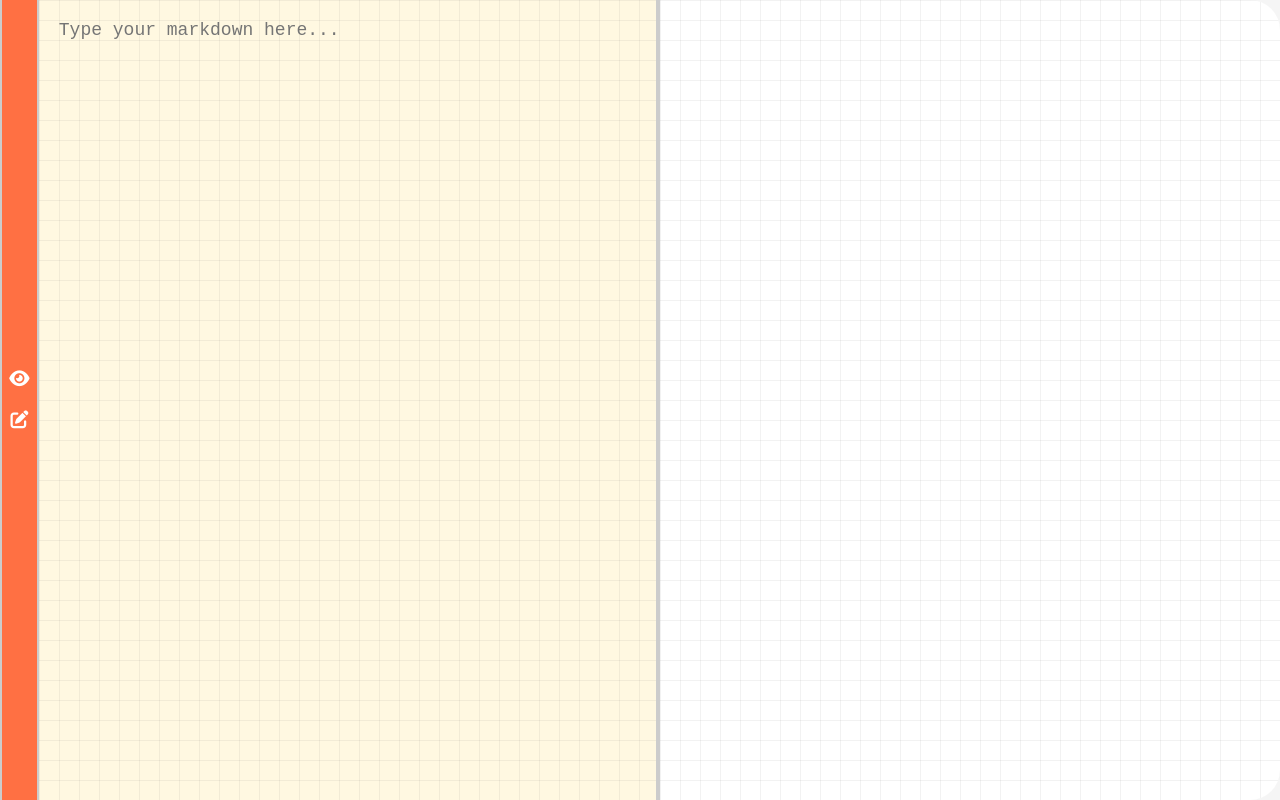
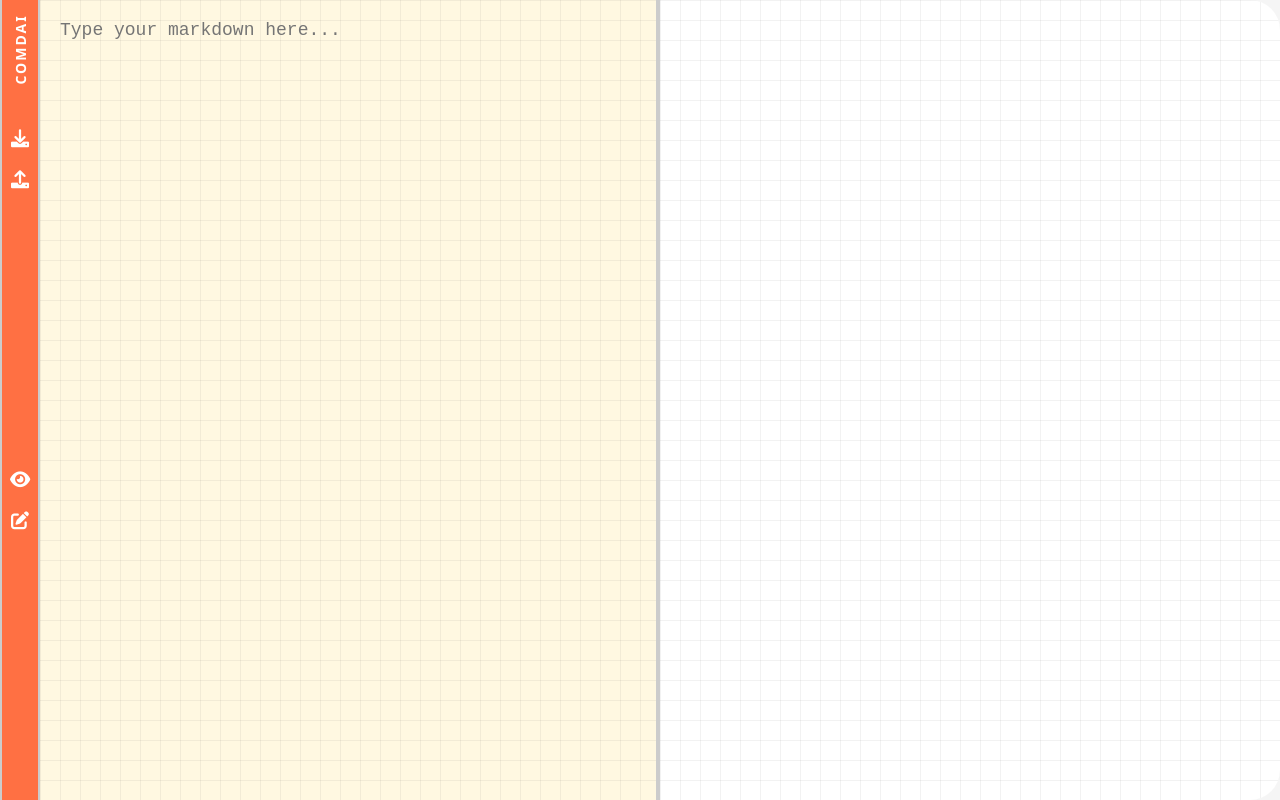
Before and after one commit to HvostchedUser/comdai, a Flask app: page / in a window 1280 px wide. Run offline with Flask 3, Linux system fonts and the light colour scheme; some libraries are stand-ins or nearby versions.

Commit message:
Update side panel. Load & Save functionality.

````diff
--- a/templates/index.html
+++ b/templates/index.html
@@ -3,7 +3,7 @@
 <head>
     <meta charset="UTF-8">
     <meta name="viewport" content="width=device-width, initial-scale=1.0">
-    <title>Real-Time Markdown Editor with LaTeX Support</title>
+    <title>Comdai</title>
     <!-- MathJax for LaTeX rendering -->
     <link rel="stylesheet" href="https://cdnjs.cloudflare.com/ajax/libs/font-awesome/6.0.0-beta3/css/all.min.css">
     <script id="MathJax-script" async src="https://cdn.jsdelivr.net/npm/mathjax@3/es5/tex-mml-chtml.js"></script>
@@ -286,18 +286,46 @@ ul li, ol li {
     padding: 2px 5px;
     border-radius: 0 0 5px 5px;
 }
-
 #control-panel {
     display: flex;
     flex-direction: column;
     align-items: center;
-    justify-content: center;
-    width: 40px; /* Slim width */
+    justify-content: flex-start;
+    width: 40px;
     background-color: var(--color-primary);
     border-left: 2px solid #ccc;
     border-right: 2px solid #ccc;
     box-sizing: border-box;
-    transition: width var(--transition-timing);
+    position: relative;
+    padding-top: 20px;
+    height: 100vh; /* Full height panel */
+}
+
+#vertical-text {
+    transform: rotate(-90deg);
+    padding: 10px 20px 10px 0px;
+    font-size: 14px;
+    color: white;
+    font-weight: bold;
+    letter-spacing: 2px;
+    text-transform: uppercase;
+}
+
+#top-buttons {
+    display: flex;
+    flex-direction: column;
+    align-items: center;
+    margin-top: 60px; /* Space between text and buttons */
+}
+
+#middle-buttons {
+    display: flex;
+    flex-direction: column;
+    align-items: center;
+    margin-top: auto;
+    margin-bottom: auto;
+    justify-content: center; /* Center the buttons within the panel */
+    height: 100%; /* Use entire panel height for centering */
 }
 
 #control-panel button {
@@ -306,14 +334,17 @@ ul li, ol li {
     border: none;
     background-color: transparent;
     color: #fff;
-    font-size: 18px;  /* Increase icon size */
+    font-size: 18px;  /* Icon size */
     cursor: pointer;
-    transition: background-color var(--transition-timing);
-    display: block;  /* Ensure all buttons are block level */
+    transition: transform 0.3s ease, background-color 0.3s ease;
 }
 
 #control-panel button i {
-    pointer-events: none;  /* Prevent icon from capturing click events */
+    pointer-events: none; /* Prevent icon from capturing click events */
+}
+
+#control-panel button:hover {
+    transform: scale(1.3); /* Slightly enlarge the button on hover */
 }
 
 #control-panel button.hidden {
@@ -359,10 +390,19 @@ ul li, ol li {
 </head>
 <body>
     <div id="control-panel">
+        <div id="vertical-text">Comdai</div>
+        <div id="top-buttons">
+            <button id="download-md" title="Download Markdown"><i class="fas fa-download"></i></button>
+            <input type="file" id="upload-md" style="display: none;" accept=".md">
+            <button id="upload-md-btn" title="Upload Markdown"><i class="fas fa-upload"></i></button>
+        </div>
+        <div id="middle-buttons">
             <button id="show-editor"><i class="fas fa-eye"></i></button>
             <button id="show-preview"><i class="fas fa-edit"></i></button>
             <button id="restore-panels" class="hidden"><i class="fas fa-columns"></i></button>
         </div>
+    </div>
+
 
     <div id="editor-container">
         <textarea id="editor" placeholder="Type your markdown here..."></textarea>
@@ -374,6 +414,37 @@ ul li, ol li {
     <!-- Include Socket.IO JS -->
     <script src="https://cdnjs.cloudflare.com/ajax/libs/socket.io/4.0.0/socket.io.js"></script>
     <script>
+// Download the content of the editor as a .md file
+document.getElementById('download-md').addEventListener('click', function() {
+    const content = editor.value;
+    const blob = new Blob([content], { type: 'text/markdown;charset=utf-8;' });
+    const url = URL.createObjectURL(blob);
+    const link = document.createElement('a');
+    link.href = url;
+    link.download = 'document.md';
+    link.click();
+    URL.revokeObjectURL(url);
+});
+
+// Trigger the hidden file input when the upload button is clicked
+document.getElementById('upload-md-btn').addEventListener('click', function() {
+    document.getElementById('upload-md').click();
+});
+
+// Handle the uploaded file
+document.getElementById('upload-md').addEventListener('change', function(event) {
+    const file = event.target.files[0];
+    if (file && file.name.endsWith('.md')) {
+        const reader = new FileReader();
+        reader.onload = function(e) {
+            editor.value = e.target.result;
+            renderMarkdown(editor.value);
+        };
+        reader.readAsText(file);
+    } else {
+        alert('Please upload a valid Markdown (.md) file.');
+    }
+});
 
         document.getElementById('show-editor').addEventListener('click', function() {
         const editorContainer = document.getElementById('editor-container');
@@ -435,29 +506,42 @@ ul li, ol li {
 
         // Convert markdown to HTML and render LaTeX
 function renderMarkdown(text) {
+    const placeholders = [];
+
+    // Helper function to store and replace code/math content with a placeholder
+    function storePlaceholder(content) {
+        const placeholder = `<nomd>block-${placeholders.length}<nomd>`;
+        placeholders.push(content);
+        return placeholder;
+    }
+
     // Handle block LaTeX (MathJax)
-            text = text.replace(/^\$\$(.*?)\$\$/gms, '<div class="math">\\[$1\\]</div>');
+    text = text.replace(/^\$\$(.*?)\$\$/gms, (_, math) => storePlaceholder(`<div class="math">\\[${math}\\]</div>`));
 
     // Handle inline LaTeX (MathJax)
-            text = text.replace(/\$(.*?)\$/g, '<span class="math">\\($1\\)</span>');
+    text = text.replace(/\$(.*?)\$/g, (_, math) => storePlaceholder(`<span class="math">\\(${math}\\)</span>`));
 
-            // Handle code blocks with language highlighting
-            try{
-                text = text.replace(/```(\w+)\n([\s\S]*?)```/g, function(match, lang, code) {
-                    return `<pre class="language-${lang}"><code class="language-${lang}">${Prism.highlight(code, Prism.languages[lang], lang)}</code><span class="lang-label">${lang}</span></pre>`;
+    // Handle code blocks with or without language highlighting
+    try {
+        text = text.replace(/```(\w*)\n([\s\S]*?)```/g, (_, lang, code) => {
+            const highlightedCode = lang
+                ? `<pre class="language-${lang}"><code class="language-${lang}">${Prism.highlight(code, Prism.languages[lang] || Prism.languages.plain, lang)}</code><span class="lang-label">${lang}</span></pre>`
+                : `<pre><code>${Prism.highlight(code, Prism.languages.plain, 'plain')}</code></pre>`;
+            return storePlaceholder(highlightedCode);
         });
-            } catch (error){
-                text = text.replace(/```(\w+)\n([\s\S]*?)```/g, function(match, lang, code) {
-                    return `<pre class="language-${lang}"><code class="language-${lang}">${code}</code><span class="lang-label">${lang}</span></pre>`;
+    } catch (error) {
+        text = text.replace(/```(\w*)\n([\s\S]*?)```/g, (_, lang, code) => {
+            const highlightedCode = lang
+                ? `<pre class="language-${lang}"><code class="language-${lang}">${Prism.highlight(code, Prism.languages[lang] || Prism.languages.plain, lang)}</code><span class="lang-label">${lang}</span></pre>`
+                : `<pre><code>${Prism.highlight(code, Prism.languages.plain, 'plain')}</code></pre>`;
+            return storePlaceholder(highlightedCode);
         });
     }
 
+    // Now, process the rest of the markdown
     // Handle custom block between => and <=|, replacing => with a throbber
-            // Handle lines with only =>, allowing spaces and newlines
     text = text.replace(/^=>\s*$/gm, '<div class="custom-block"><span class="throbber"></span></div>');
     text = text.replace(/=>\s*([\s\S]*?)\s*<=\|/g, '<div class="custom-block"><span class="throbber"></span> $1</div>');
-
-
 
     // Handle headers
     text = text
@@ -481,7 +565,6 @@ ul li, ol li {
     // Handle strikethrough with ~~
     text = text.replace(/\~\~(.*?)\~\~/g, '<del>$1</del>');
 
-
     // Handle horizontal rules (--- or any number of hyphens)
     text = text.replace(/^\s*[-]{3,}\s*$/gim, '<hr>');
 
@@ -494,7 +577,6 @@ ul li, ol li {
     // Handle links
     text = text.replace(/\[(.*?)\]\((.*?)\)/gim, '<a href="$2" target="_blank">$1</a>');
 
-
     function processLists(text) {
         const lines = text.split('\n');
         let result = '';
@@ -506,7 +588,7 @@ ul li, ol li {
             const orderedMatch = line.match(/^(\s*)(\d+\.)\s+(.*)/);
 
             if (unorderedMatch) {
-                            const indent = unorderedMatch[1].length+1;
+                const indent = unorderedMatch[1].length + 1;
                 const content = unorderedMatch[3];
 
                 if (indent > previousIndent) {
@@ -524,7 +606,7 @@ ul li, ol li {
                 previousIndent = indent;
 
             } else if (orderedMatch) {
-                            const indent = orderedMatch[1].length+1;
+                const indent = orderedMatch[1].length + 1;
                 const content = orderedMatch[3];
 
                 if (indent > previousIndent) {
@@ -562,7 +644,6 @@ ul li, ol li {
     // Replace lists in the text
     text = processLists(text);
 
-
     // Handle tables
     text = text.replace(/^\|(.+)\|\s*\n\|([-|: ]+)\|\s*\n((?:\|.*\|\s*\n)*)/gim, function (match, header, align, body) {
         let headerCells = header.split('|').map(cell => `<th>${cell.trim()}</th>`).join('');
@@ -576,13 +657,19 @@ ul li, ol li {
     // Handle line breaks
     text = text.replace(/\n\n/g, '<br />');
 
+    // Restore placeholders
+    placeholders.forEach((content, index) => {
+        text = text.replace(`<nomd>block-${index}<nomd>`, content);
+    });
+
+    // Set the preview content
     preview.innerHTML = text;
 
+    // Trigger MathJax rendering if available
     if (window.MathJax) {
         MathJax.typesetPromise();
     }
 }
-
 
 
         // Save and restore cursor position and selection range
````
Also changed, not shown: static/css/prism-coldark-cold.css (renamed from static/scc/prism-coldark-cold.css). Lines whose indentation alone changed are shown as unchanged.
